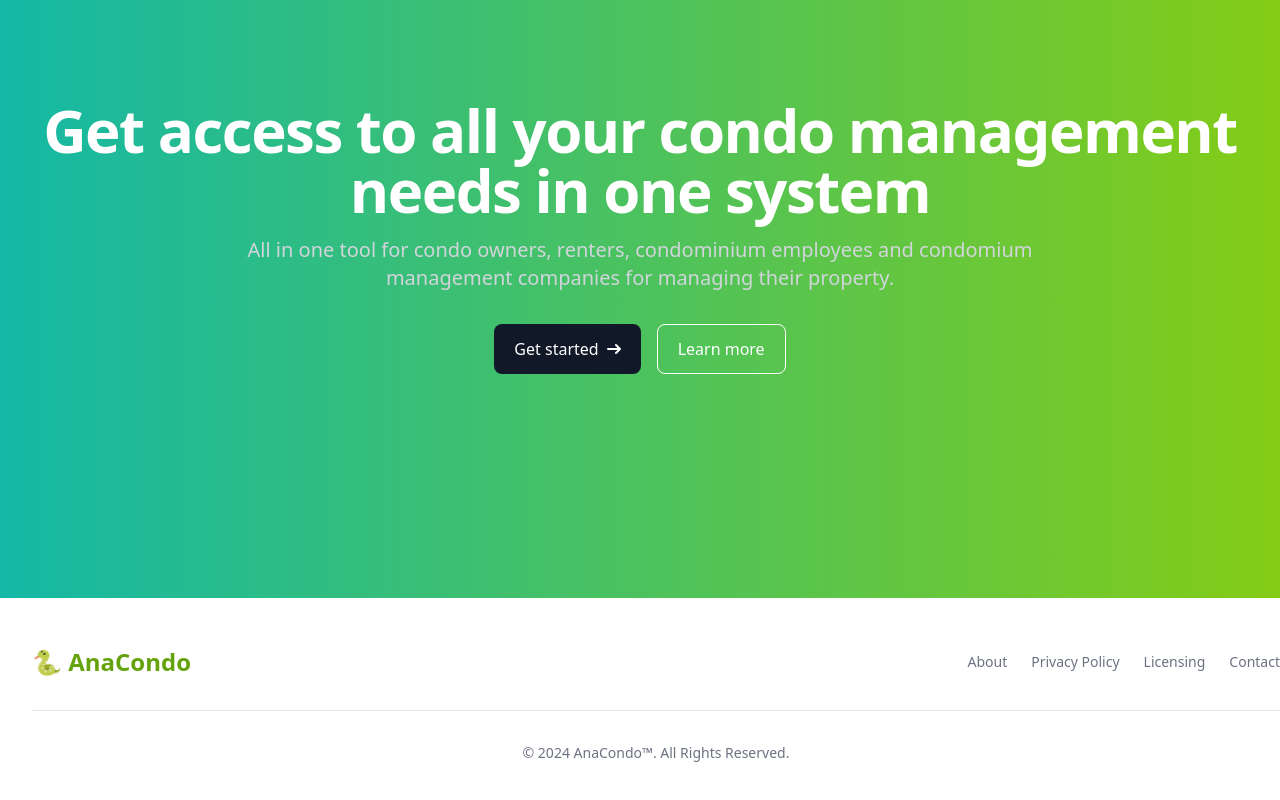
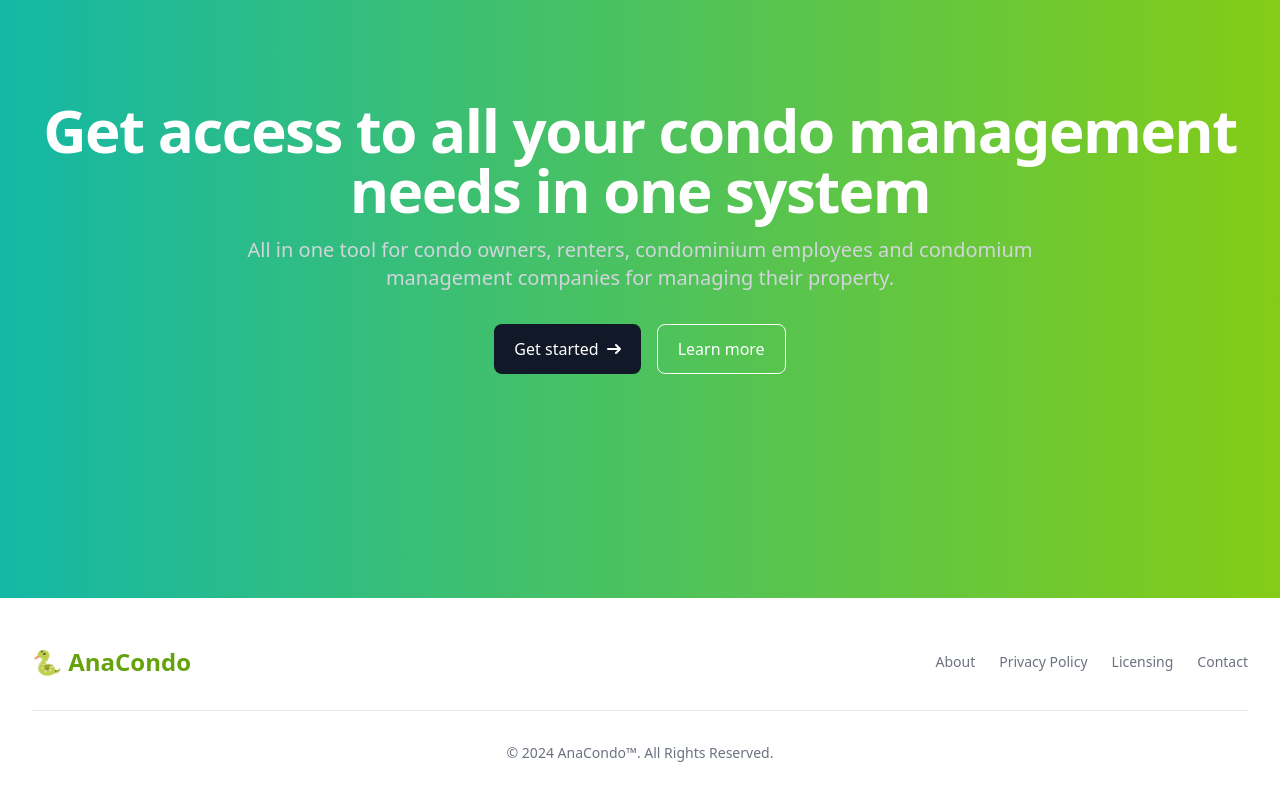
Before and after one commit to Ryan30012/AnaCondo, a Next.js app: page / in a window 1280 px wide. Shown: the part 206-1006 px from the top of the page. Built offline with nearby package versions, Linux system fonts and the light colour scheme; no server answers.

Commit message:
made footer responsive for smaller screens

```diff
--- a/components/footer/Footer.tsx
+++ b/components/footer/Footer.tsx
@@ -1,7 +1,10 @@
 export const Footer = () => {
   return (
     <footer className="bg-white rounded-lg m-4 dark:bg-gray-900">
-      <div className="w-screen mx-auto max-w-screen-xl p-4 md:py-8">
+      <div
+        className="w-screen mx-auto max-w-screen-xl p-4 md:py-8"
+        style={{ maxWidth: "100%" }}
+      >
         <div className="sm:flex sm:items-center sm:justify-between">
           <a
             href=""
```
